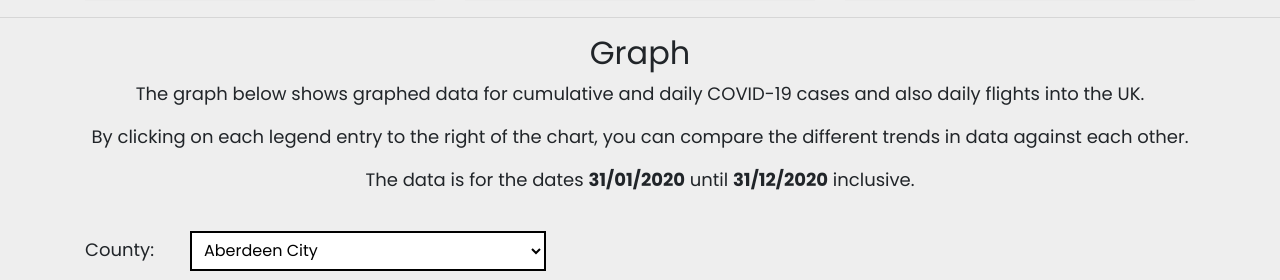
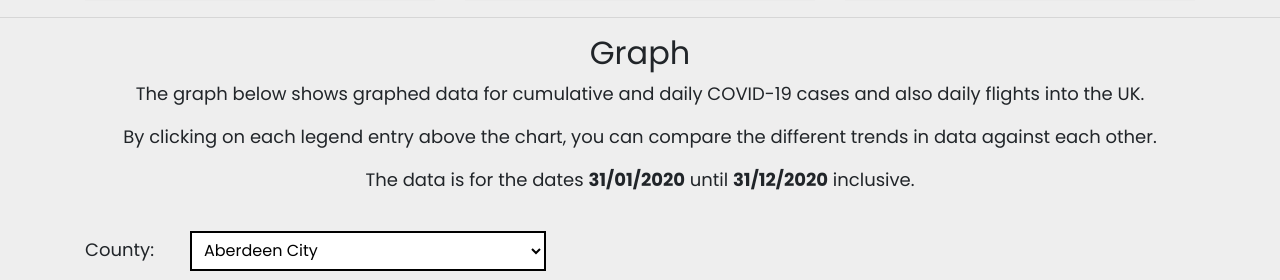
Before and after one commit to binaryoverload/TSEGroup8Website, a Flask app: page / in a window 1280 px wide. Shown: the part 1959-2239 px from the top of the page. Run offline with Flask 2, Linux system fonts and the light colour scheme; some libraries are stand-ins or nearby versions.

Commit message:
Minor HTML changes

```diff
--- a/templates/index.html
+++ b/templates/index.html
@@ -174,7 +174,7 @@
                 <div class="section-header">
                     <h2>Graph</h2>
                     <p>The graph below shows graphed data for cumulative and daily COVID-19 cases and also daily flights into the UK.</p>
-                    <p>By clicking on each legend entry to the right of the chart, you can compare the different trends in data against each other.</p>
+                    <p>By clicking on each legend entry above the chart, you can compare the different trends in data against each other.</p>
                     <p>The data is for the dates <strong>31/01/2020</strong> until <strong>31/12/2020</strong> inclusive.</p>
                 </div>
             </div>
@@ -193,7 +193,9 @@
             </div>
         </div>
 
-        <canvas id="graph" class="w-100"></canvas>
+        <div>
+            <canvas id="graph" class="w-100"></canvas>
+        </div>
 
     </section>
 
```
